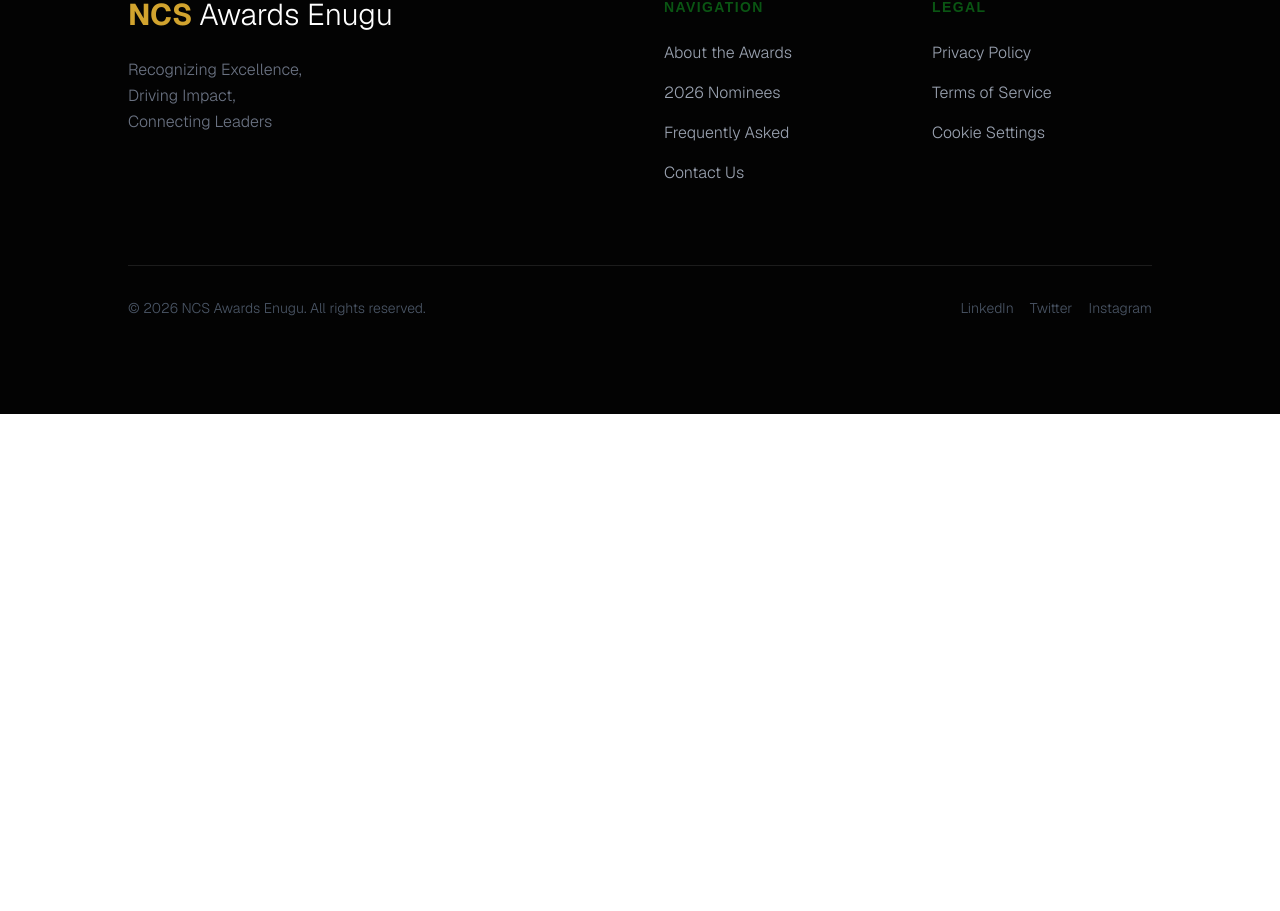
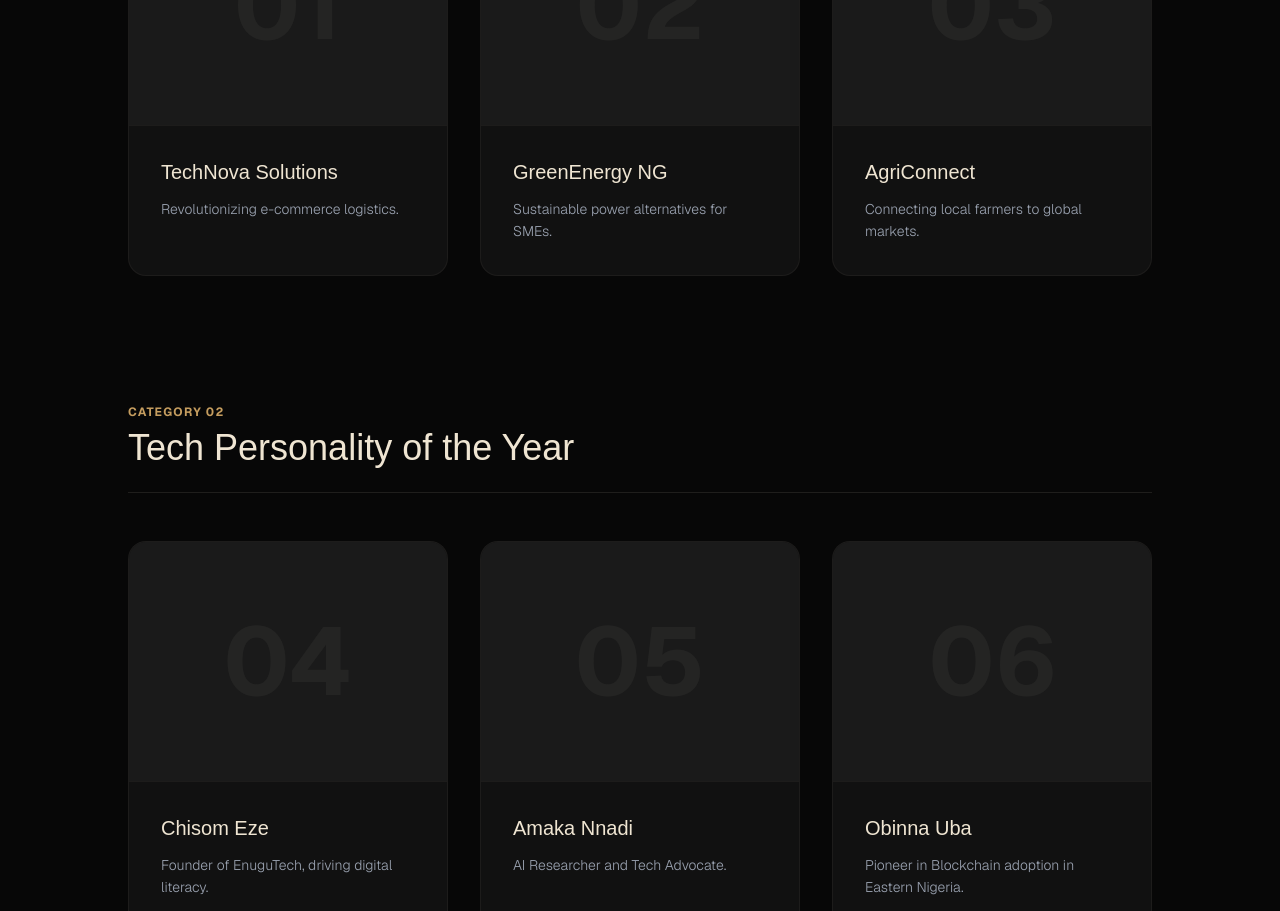
Before and after one commit to LandryOkoye/ncs-enugu, a Next.js app: page /nominees in a window 1280 px wide. Before the commit this address had no page. Shown: the part 940-1851 px from the top of the page. Before the commit the page ends 1354 px from the top, so only its background shows below. Built offline with nearby package versions, Linux system fonts and the light colour scheme; a web font is replaced by a local one.

Commit message:
-feat: created nominees page

```diff
--- a/app/layout.tsx
+++ b/app/layout.tsx
@@ -34,10 +34,10 @@ export default function RootLayout({
           </a>
 
           <div className="hidden md:flex items-center gap-8">
-            <a href="#about" className="text-black/70 hover:text-black text-sm font-semibold tracking-wide transition-colors">About</a>
-            <a href="#nominees" className="text-black/70 hover:text-black text-sm font-semibold tracking-wide transition-colors">Nominees</a>
-            <a href="#faq" className="text-black/70 hover:text-black text-sm font-semibold tracking-wide transition-colors">FAQ</a>
-            <a href="#contact" className="text-black/70 hover:text-black text-sm font-semibold tracking-wide transition-colors">Contact</a>
+            <a href="/#about" className="text-black/70 hover:text-black text-sm font-semibold tracking-wide transition-colors">About</a>
+            <a href="/nominees" className="text-black/70 hover:text-black text-sm font-semibold tracking-wide transition-colors">Nominees</a>
+            <a href="/#faq" className="text-black/70 hover:text-black text-sm font-semibold tracking-wide transition-colors">FAQ</a>
+            <a href="/#contact" className="text-black/70 hover:text-black text-sm font-semibold tracking-wide transition-colors">Contact</a>
           </div>
 
           <button className="md:hidden text-black flex flex-col gap-[5px] p-2">
@@ -65,10 +65,10 @@ export default function RootLayout({
             <div className="col-span-1 md:col-span-3">
               <h4 className="font-semibold mb-6 text-[#0a5513] tracking-widest text-sm uppercase">Navigation</h4>
               <ul className="space-y-4 text-base font-light text-gray-400">
-                <li><a href="#about" className="hover:text-white transition-colors">About the Awards</a></li>
-                <li><a href="#nominees" className="hover:text-white transition-colors">2026 Nominees</a></li>
-                <li><a href="#faq" className="hover:text-white transition-colors">Frequently Asked</a></li>
-                <li><a href="#contact" className="hover:text-white transition-colors">Contact Us</a></li>
+                <li><a href="/#about" className="hover:text-white transition-colors">About the Awards</a></li>
+                <li><a href="/nominees" className="hover:text-white transition-colors">2026 Nominees</a></li>
+                <li><a href="/#faq" className="hover:text-white transition-colors">Frequently Asked</a></li>
+                <li><a href="/#contact" className="hover:text-white transition-colors">Contact Us</a></li>
               </ul>
             </div>
             <div className="col-span-1 md:col-span-3">
--- /dev/null
+++ b/app/nominees/page.tsx
@@ -0,0 +1,179 @@
+"use client";
+
+import { motion, Variants } from "framer-motion";
+import { ArrowLeft } from "lucide-react";
+import Link from "next/link";
+import { Button } from "@/components/ui/button";
+
+const categories = [
+  {
+    title: "Startup of the Year",
+    nominees: [
+      { name: "TechNova Solutions", desc: "Revolutionizing e-commerce logistics.", num: "01" },
+      { name: "GreenEnergy NG", desc: "Sustainable power alternatives for SMEs.", num: "02" },
+      { name: "AgriConnect", desc: "Connecting local farmers to global markets.", num: "03" },
+    ]
+  },
+  {
+    title: "Tech Personality of the Year",
+    nominees: [
+      { name: "Chisom Eze", desc: "Founder of EnuguTech, driving digital literacy.", num: "04" },
+      { name: "Amaka Nnadi", desc: "AI Researcher and Tech Advocate.", num: "05" },
+      { name: "Obinna Uba", desc: "Pioneer in Blockchain adoption in Eastern Nigeria.", num: "06" },
+    ]
+  },
+  {
+    title: "Best Innovation in Fintech",
+    nominees: [
+      { name: "PaySwift", desc: "Seamless cross-border payments.", num: "07" },
+      { name: "MicroFund", desc: "Micro-loans for local market vendors.", num: "08" },
+      { name: "KoboSave", desc: "Automated savings and investment platform.", num: "09" },
+    ]
+  },
+  {
+    title: "Best EdTech Solution",
+    nominees: [
+      { name: "LearnMate AI", desc: "Personalized tutoring using AI.", num: "10" },
+      { name: "SkillUp Academy", desc: "Digital skills training for youths.", num: "11" },
+      { name: "EduTrack", desc: "School management and grading system.", num: "12" },
+    ]
+  },
+  {
+    title: "Women in Tech Leadership",
+    nominees: [
+      { name: "Ngozi Obi", desc: "CEO of TechWomen NG, advocating for inclusion.", num: "13" },
+      { name: "Ifunanya Okafor", desc: "Lead Engineer at CloudSoft.", num: "14" },
+      { name: "Adaeze Kalu", desc: "Founder of GirlsCode Africa.", num: "15" },
+    ]
+  },
+  {
+    title: "Best Tech Hub/Incubator",
+    nominees: [
+      { name: "Genesys Tech Hub", desc: "Empowering the next generation of tech leaders.", num: "16" },
+      { name: "Roar Nigeria Hub", desc: "University-based incubator driving innovation.", num: "17" },
+      { name: "Digital Dreams", desc: "Fostering creative and tech entrepreneurship.", num: "18" },
+    ]
+  },
+  {
+    title: "Best Government Tech Initiative",
+    nominees: [
+      { name: "Enugu SME Agency", desc: "Digital empowerment for small businesses.", num: "19" },
+      { name: "Enugu State Tech Hub", desc: "State-sponsored infrastructure for startups.", num: "20" },
+      { name: "Digital Governance Portal", desc: "Streamlining state administrative processes.", num: "21" },
+    ]
+  },
+  {
+    title: "Emerging Tech Talent",
+    nominees: [
+      { name: "Chinedu Mba", desc: "19-year-old creator of the SmartFarm IoT device.", num: "22" },
+      { name: "Kamsi Ugwu", desc: "Winner of the National Coding Olympiad.", num: "23" },
+      { name: "Blessing Nweze", desc: "Self-taught developer building civic-tech solutions.", num: "24" },
+    ]
+  }
+];
+
+export default function NomineesPage() {
+  const premiumEase = [0.22, 1, 0.36, 1] as const;
+
+  const staggerContainer = {
+    hidden: { opacity: 0 },
+    visible: {
+      opacity: 1,
+      transition: {
+        staggerChildren: 0.1,
+        delayChildren: 0.1
+      }
+    }
+  } satisfies Variants;
+
+  const fadeInUp = {
+    hidden: { opacity: 0, y: 30 },
+    visible: {
+      opacity: 1,
+      y: 0,
+      transition: { duration: 0.7, ease: premiumEase }
+    }
+  } satisfies Variants;
+
+  const cardReveal = {
+    hidden: { opacity: 0, y: 50, scale: 0.95 },
+    visible: (i: number = 0) => ({
+      opacity: 1,
+      y: 0,
+      scale: 1,
+      transition: { duration: 0.8, delay: i * 0.05, ease: premiumEase }
+    })
+  } satisfies Variants;
+
+  return (
+    <div className="min-h-screen bg-[#070707] text-[#efe5d2] pb-40">
+      {/* Header/Hero Section */}
+      <section className="pt-40 pb-20 px-[10%] relative overflow-hidden bg-gradient-to-b from-[#111] to-[#070707]">
+        <div className="absolute top-1/2 left-1/2 -translate-x-1/2 -translate-y-1/2 w-[600px] h-[600px] bg-[#c59d5f] rounded-full blur-[120px] opacity-[0.03] pointer-events-none"></div>
+        <div className="max-w-7xl mx-auto relative z-10">
+          <Link href="/" className="inline-flex items-center gap-2 text-gray-400 hover:text-[#c59d5f] transition-colors mb-12 group">
+            <ArrowLeft className="w-5 h-5 group-hover:-translate-x-1 transition-transform" />
+            <span className="text-sm font-semibold tracking-widest uppercase">Back to Home</span>
+          </Link>
+          <motion.div initial="hidden" animate="visible" variants={staggerContainer}>
+            <motion.h2 variants={fadeInUp} className="text-[#c59d5f] text-sm font-bold tracking-widest uppercase mb-4 font-secondary italic">
+              NCS Enugu Awards 2026
+            </motion.h2>
+            <motion.h1 variants={fadeInUp} className="text-5xl md:text-7xl font-light mb-6">
+              The Official <br />Nominees
+            </motion.h1>
+            <motion.p variants={fadeInUp} className="text-gray-400 font-light text-xl max-w-2xl">
+              Celebrating the exceptional individuals, startups, and initiatives driving technology and innovation in Enugu State.
+            </motion.p>
+          </motion.div>
+        </div>
+      </section>
+
+      {/* Categories */}
+      <div className="px-[10%] mt-20">
+        <div className="max-w-7xl mx-auto space-y-32">
+          {categories.map((category, catIndex) => (
+            <motion.section
+              key={catIndex}
+              initial="hidden"
+              whileInView="visible"
+              viewport={{ once: true, margin: "-100px" }}
+              variants={staggerContainer}
+            >
+              <motion.div variants={fadeInUp} className="mb-12 border-b border-[#efe5d2]/10 pb-6 flex flex-col md:flex-row md:items-end justify-between gap-4">
+                <div>
+                  <div className="text-[#c59d5f] text-xs font-bold tracking-widest mb-2 uppercase">Category 0{catIndex + 1}</div>
+                  <h3 className="text-3xl md:text-4xl font-light">{category.title}</h3>
+                </div>
+              </motion.div>
+
+              <div className="grid grid-cols-1 md:grid-cols-3 gap-8">
+                {category.nominees.map((nominee, i) => (
+                  <motion.div
+                    key={i}
+                    custom={i}
+                    variants={cardReveal}
+                    whileHover={{ y: -8, scale: 1.02 }}
+                    transition={{ type: "spring", stiffness: 300, damping: 20 }}
+                    className="group relative overflow-hidden rounded-2xl bg-[#111] border border-[#efe5d2]/5 hover:border-[#c59d5f]/30 transition-colors duration-500 cursor-pointer"
+                  >
+                    <div className="aspect-[4/3] bg-[#1a1a1a] relative overflow-hidden">
+                      <div className="absolute inset-0 bg-gradient-to-tr from-[#c59d5f]/20 via-transparent to-transparent opacity-0 group-hover:opacity-100 transition-opacity duration-500"></div>
+                      <div className="absolute inset-0 flex items-center justify-center text-[#efe5d2]/5 text-8xl font-bold group-hover:text-[#c59d5f]/10 transition-colors duration-500">
+                        {nominee.num}
+                      </div>
+                    </div>
+                    <div className="p-8 relative z-10 border-t border-[#efe5d2]/5 group-hover:border-[#c59d5f]/20 transition-colors">
+                      <h4 className="text-xl font-light mb-3 text-[#efe5d2] group-hover:text-[#c59d5f] transition-colors">{nominee.name}</h4>
+                      <p className="text-gray-400 font-light text-sm line-clamp-3 leading-relaxed">{nominee.desc}</p>
+                    </div>
+                  </motion.div>
+                ))}
+              </div>
+            </motion.section>
+          ))}
+        </div>
+      </div>
+    </div>
+  );
+}
--- a/app/page.tsx
+++ b/app/page.tsx
@@ -4,6 +4,7 @@ import { useRef } from "react";
 import { motion, useReducedMotion, useScroll, useTransform, type Variants } from "framer-motion";
 import { ArrowRight, MapPin, Mail, Plus } from "lucide-react";
 import { Button } from "@/components/ui/button";
+import Link from "next/link";
 
 export default function Home() {
   const heroRef = useRef<HTMLElement>(null);
@@ -87,7 +88,7 @@ export default function Home() {
           loop
           muted
           playsInline
-          className="absolute inset-0 w-[250%] h-full object-cover translate-x-[25%] opacity-90 pointer-events-none"
+          className="absolute inset-0 w-[250%] h-full object-cover translate-x-[25%] opacity-80 pointer-events-none"
         >
           <source src="/Logo_rotates_360_degrees_right_3.mp4" type="video/mp4" />
         </video>
@@ -397,6 +398,7 @@ export default function Home() {
             transition={{ delay: 0.8 }}
             className="mt-20 text-center"
           >
+            <Link href="/nominees">
               <motion.button
                 className="text-[#efe5d2] hover:text-[#c59d5f] font-semibold text-sm tracking-widest uppercase transition-colors border-b border-[#efe5d2]/20 hover:border-[#c59d5f] pb-1"
                 whileHover={prefersReducedMotion ? undefined : { y: -3, letterSpacing: "0.18em" }}
@@ -404,6 +406,7 @@ export default function Home() {
               >
                 View All Nominees
               </motion.button>
+            </Link>
           </motion.div>
         </div>
       </section>
```
Lines whose indentation alone changed are shown as unchanged.
